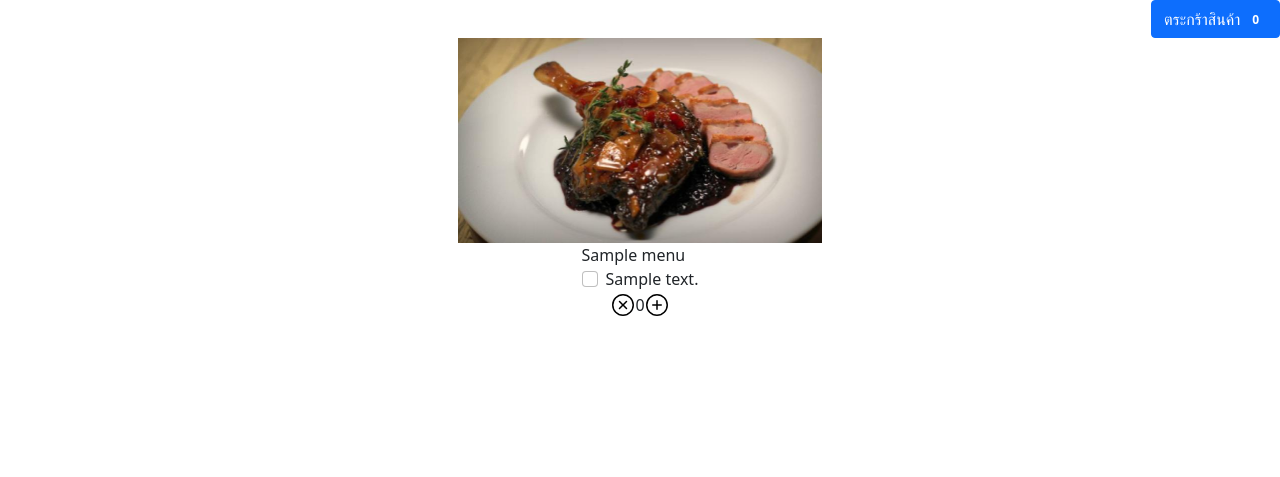
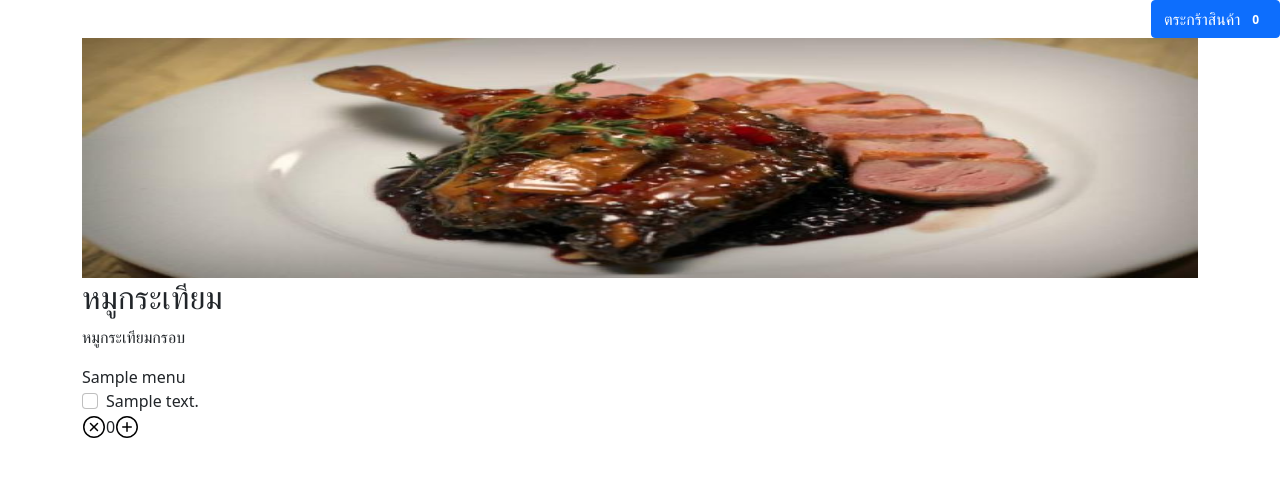
Before and after one commit to rujeng/shell_line_api, a Django app: page /delivery/1/1/ in a window 1280 px wide. Shown: the part 66-543 px from the top of the page. Run offline with Django 3.2, Linux system fonts and the light colour scheme; tables that the repository leaves empty hold one stand-in row (values such as "Sample post"); parts of the project's set-up code (start-up, migrations or seed data) failed here and were passed over; some libraries are stand-ins or nearby versions.

Commit message:
update menu css

```diff
--- a/templates/base.html
+++ b/templates/base.html
@@ -7,6 +7,10 @@
     }
     .round {
       border-radius: 8px;
+    }
+    .menu-detail-img{
+      width: 320px;
+      height: 240px;
     }
   </style>
 <head>
--- a/templates/menu_detail.html
+++ b/templates/menu_detail.html
@@ -9,9 +9,14 @@
 <div class="container">
   <div>
     <div class="row">
-      <div class="d-flex flex-column align-items-center">
+      <img src="{% static 'food.jpg' %}" class="menu-detail-img"/>
+      <!-- <div class="d-flex flex-column align-items-center">
         <div class="text-center">
-          <img src="{% static 'food.jpg' %}" style="width: 50%"/>
+        </div>
+      </div> -->
+      <div>
+        <h2>หมูกระเทียม</h2>
+        <p>หมูกระเทียมกรอบ</p>
       </div>
       <div>
         <div>{{menu.name}}</div>
@@ -28,7 +33,6 @@
         <img src="{% static 'icons/x-circle.svg' %}" id="{{menu.id}}" onclick="handleOrderDetail(this, '{{menu.res_id}}', 'del')">
         <div>{{detail.quantity|default:0}}</div>
         <img src="{% static 'icons/add-circle.svg' %}" id="{{menu.id}}" onclick="handleOrderDetail(this, '{{menu.res_id}}', 'add')">
-        </div>
       </div>
     </div>
 
--- a/templates/restaurant_detail.html
+++ b/templates/restaurant_detail.html
@@ -35,10 +35,8 @@
                     </div>
                     <div class="col">
                         <h5 class="card-title">{{menu.name}}</h5>
-                        <div class="d-flex align-item-center justify-content-end">
-                            <div class="round border">{{menu.price}} บาท</div>
-                            <!-- <img src="{% static 'icons/add-circle.svg' %}" id="{{menu.id}}" onclick="handleOrderDetail(this, '{{menu.res_id}}', 'add')"> -->
-                        </div>
+                        <div>dddddddddddd</div>
+                        <div class="border border-warning round">{{menu.price}} บาท</div>
                     </div>
                 </div>
             <!-- </div> -->
```
Lines whose indentation alone changed are shown as unchanged.
